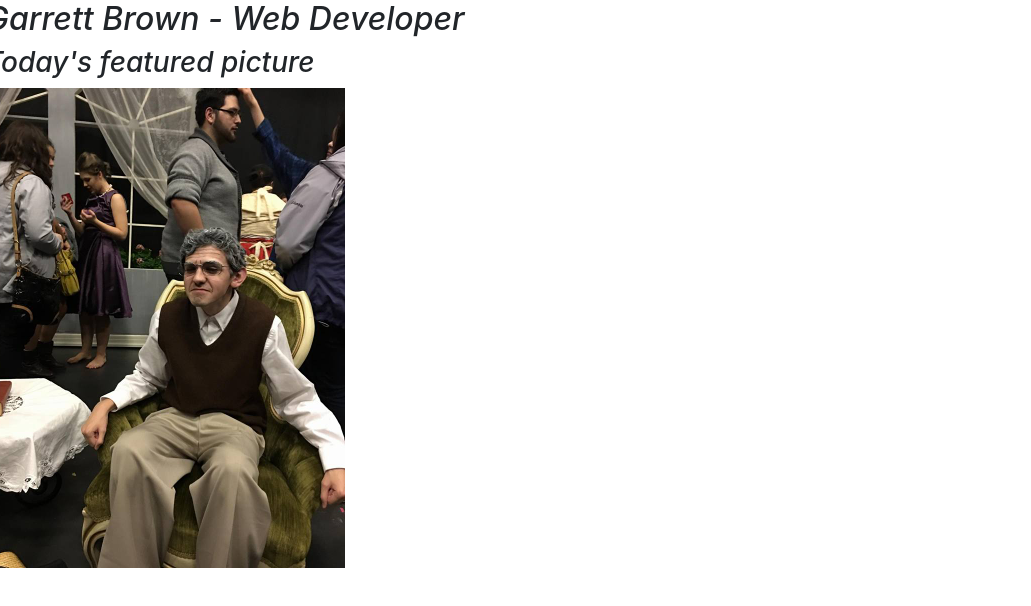
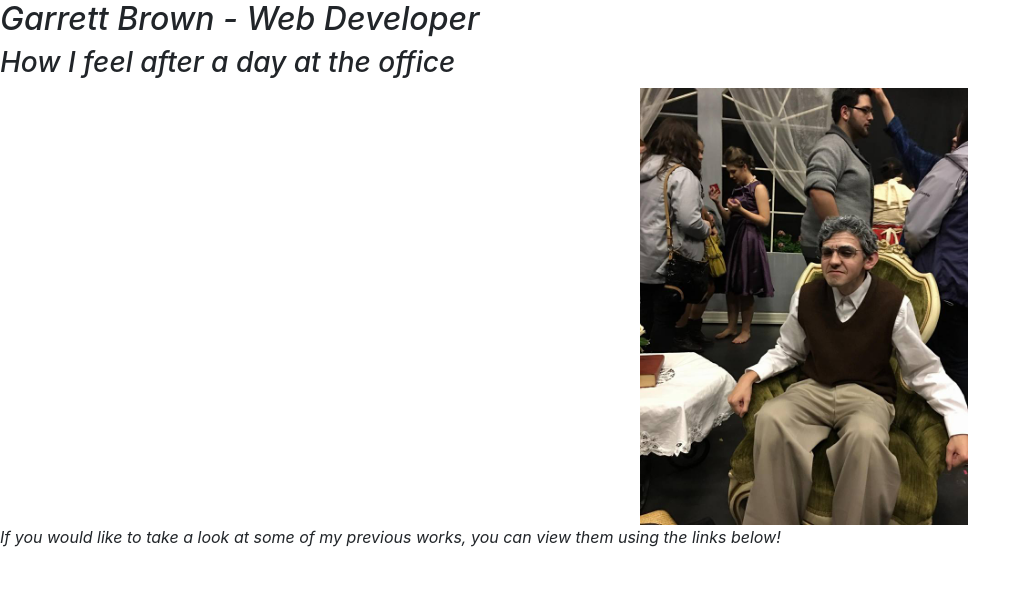
Before and after one commit to GarrettBrown-dev/My-Portfolio, a plain HTML site: page index.html in a window 1280 px wide. Shown: the whole page, without its empty margins (0-1031 px from the left). Drawn offline with Linux system fonts and the light colour scheme.

Commit message:
It will add a paragraph of text above list.

```diff
--- a/index.html
+++ b/index.html
@@ -6,19 +6,18 @@
   <link href="css/styles.css" rel="stylesheet" type="text/css">
 </head>
 <body>
-  <div class="row">
-    <div class="column-md-6">
-    <h2><em>Garrett Brown - Web Developer<em></h2>
-      <div class="row">
-        <div class="col-md-12">
-          <h3>Today's featured picture</h3>
-          <div class="row">
-            <div class="col-md-6">
-              <img src="img/GB-Earnest.jpg" alt="image-of-the-day" width=100%></img>
-            </div>
-            <div class="col-md-6">
-              <p></p>
-            </div>
+  <h2><em>Garrett Brown - Web Developer<em></h2>
+    <h3><i>How I feel after a day at the office</i></h3>
+    <div class="row">
+    <div class="col-md-6"></div>
+      <img src="img/GB-Earnest.jpg" alt="placeholder image of me" width=25%></img>
+    </div>
+    <p>If you would like to take a look at some of my previous works, you can view them using the links below!</p>
+    </div>
+    <ul*
+
+
+
 
 
 
```
